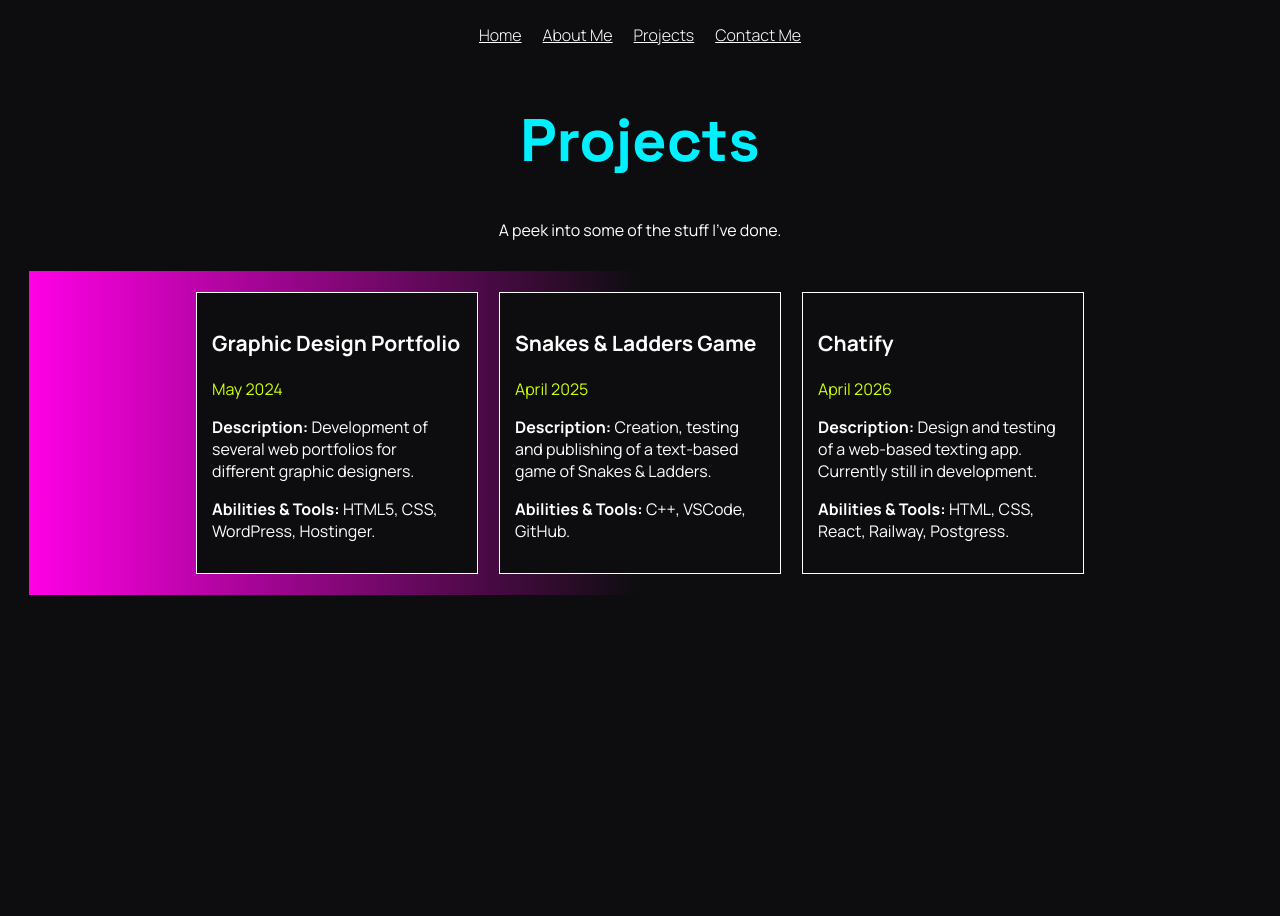
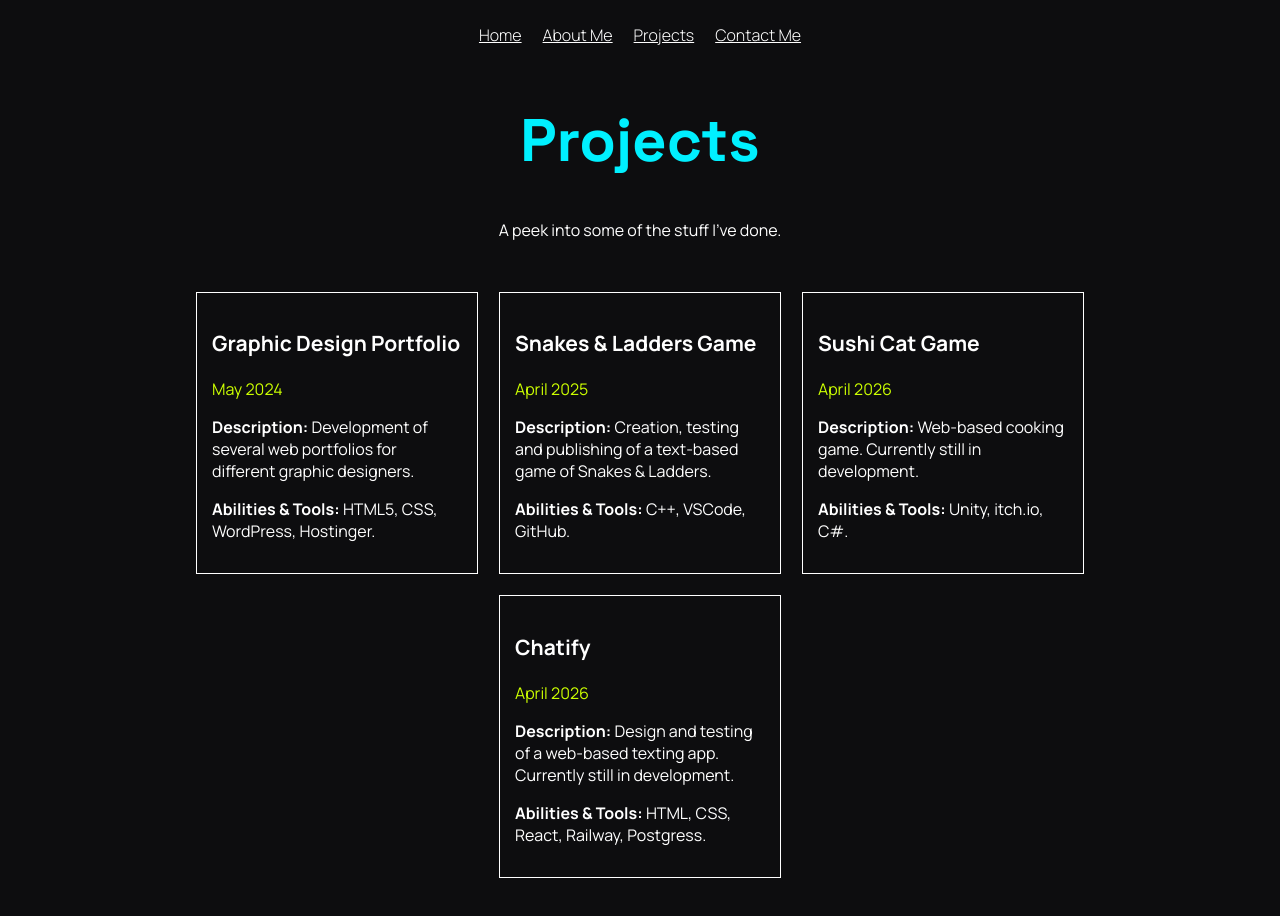
Before and after one commit to user971038/tc2005b, a React (Vite) app in the folder my-profile/: page /Projects in a window 1280 px wide. Shown: the top 916 px of the page. Before the commit the page ends 800 px from the top, so only its background shows below. Built offline with nearby package versions, Linux system fonts and the light colour scheme.

Commit message:
ui corrections

```diff
--- a/my-profile/src/pages/About.jsx
+++ b/my-profile/src/pages/About.jsx
@@ -9,7 +9,7 @@ const About = () => {
       <h1 style={{ color: '#ff00e5' }}>About <span style={{ color: 'white' }}>Me</span></h1>
       <div className="content-container" id="container-about">
         <div className="content-about" id="about-left">
-          <img style={{ width: '79%' }} src="/../public/myself_bw.png" alt="lit me" />
+          <img style={{ height: '500px' }} src="https://plus.unsplash.com/premium_photo-1667030474693-6d0632f97029?q=80&w=774&auto=format&fit=crop&ixlib=rb-4.1.0&ixid=M3wxMjA3fDB8MHxwaG90by1wYWdlfHx8fGVufDB8fHx8fA%3D%3D" alt="lit me" />
           <h3>A picture of a cat (2022).</h3>
         </div>
         <div className="content-about" id="about-right">
--- a/my-profile/src/pages/Pages.css
+++ b/my-profile/src/pages/Pages.css
@@ -32,7 +32,6 @@ p {
 }
 
 #container-projects {
-    background-image: linear-gradient(to right, #ff00e5, #0D0D0F, #0D0D0F);
     flex-wrap: wrap;
 }
 
@@ -59,6 +58,11 @@ p {
     border: solid white 1px;
     padding: 15px;
     width: 250px;
+    transition: box-shadow 0.3s ease;
+}
+
+.content-projects:hover {
+    box-shadow: 0px 0px 20px 15px #ff00e5;
 }
 
 .date {
--- a/my-profile/src/pages/Projects.jsx
+++ b/my-profile/src/pages/Projects.jsx
@@ -28,6 +28,15 @@ const Projects = () => {
         </div>
 
         <div className="content-projects">
+          <h3>Sushi Cat Game</h3>
+          <p className="date">April 2026</p>
+          <p><span style={{  fontWeight: 'bold' }}>Description: </span>
+          Web-based cooking game. Currently still in development.</p>
+          <p><span style={{  fontWeight: 'bold' }}>Abilities & Tools: </span>
+          Unity, itch.io, C#.</p>
+        </div>
+
+        <div className="content-projects">
           <h3>Chatify</h3>
           <p className="date">April 2026</p>
           <p><span style={{  fontWeight: 'bold' }}>Description: </span>
```
